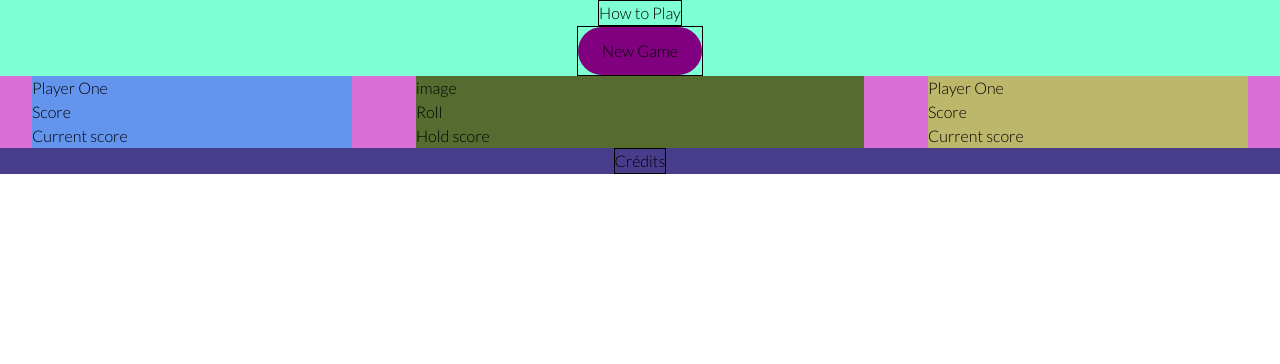
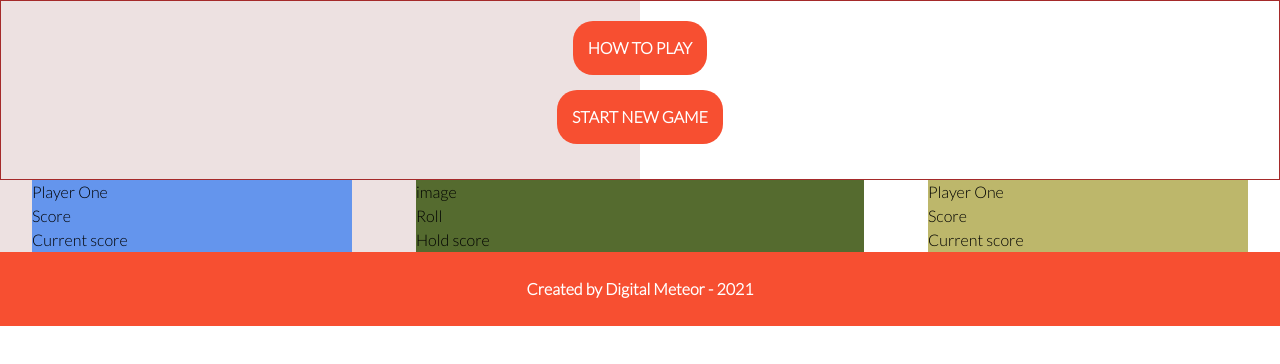
Before and after one commit to DigitalMeteorCode/Evaluation-JS-DiceGame, a plain HTML site: page index.html in a window 1280 px wide. Drawn offline with nearby package versions, Linux system fonts and the light colour scheme.

Commit message:
Eval2 - Navbar et footer stylisés

```diff
--- a/index.html
+++ b/index.html
@@ -14,10 +14,12 @@
 </head>
 <body>
     <nav class="nav">
-        <div class="nav_rules">How to Play</div>
-        <div class="nav_newgame">
-            <button class="rounded-full py-3 px-6">New Game</button>
+
+        <div class="nav_rules">
+            <button class="nav_rules_btn">HOW TO PLAY</button>
+            <div class="nav_rules_speech">Roll the dice. <br>The result will be keep in your current score. <br>You can roll the dice many times as you want, but play smart :<br> If the dice hits 1, your current score would be reset to 0 and your turn would end.<br> Hold your current score to save it in your global score and end your turn. <br>First player to reach 100 in his global score wins !</div>
         </div>
+        <button class="nav_newgame">START NEW GAME</button>
     </nav>
 
 
@@ -43,25 +45,8 @@
 
 
     <footer>
-        <div class="foot_credit">Crédits</div>
+        <div class="foot_credit">Created by Digital Meteor - 2021</div>
     </footer>
-
-
-
-
-
-
-
-
-
-
-
-
-
-
-
-
-
 
 
 
--- a/style.css
+++ b/style.css
@@ -1,29 +1,62 @@
 /* Accès à  la police Lato importée : font-family: 'Lato', sans-serif; */
+/*Ne pas oublier d'utiliser le framework tailwind pour la responsivité (consignes)*/
 
 * {
     font-family: 'Lato', sans-serif;
 }
+body {
+    background-image:linear-gradient(to right, #ede1e1, #ede1e1 50%, #ffffff 50%, #ffffff);/*inverser au changement de joueur*/
+    background-size: cover;
+    background-repeat: no-repeat;
+}
 
 .nav {
-    background-color: aquamarine;
+    border: 1px solid brown;
     display: flex;
     flex-direction: column;
     justify-content: center;
     align-items : center;
-
+    padding: 20px;
 }
-.nav_rules {
-    border: 1px solid black;
+.nav_rules_btn {
+    background-color: #F74F31;
+    color: white;
+    font-weight: bold;
+    padding: 15px;
+    border-radius: 20px 20px 20px 20px;
+}
+.nav_rules_btn:hover {
+    border-radius: 20px 20px 0px 0px;
+}
+.nav_rules_speech {
+    display: none;
+    position: absolute;
+    background-color: #F74F31;
+    color: white;
+    font-size: 1.3rem;
+    min-width: 160px;
+    z-index: 1;
+    text-align: center;
+    border-radius: 0px 15px  15px 10px;
+    padding: 15px;
+}
+.nav_rules:hover .nav_rules_speech {
+    display: block;
 }
 .nav_newgame {
-    border: 1px solid black;
+    background-color: #F74F31;
+    color: white;
+    font-weight: bold;
+    border-radius: 20px 20px 20px 20px;
+    padding : 15px;
+    margin: 15px;
+    transition: transform 0.8s ease;
 }
-.nav_newgame button {
-    background-color: purple;
+.nav_newgame:hover {
+    transform: scale(1.1,1.1);
 }
 
 .game {
-    background-color: orchid;
     display: flex;
     justify-content: space-around;
     align-items: center;
@@ -47,11 +80,15 @@
 
 
 footer {
-    background-color: darkslateblue;
+    background-color: #F74F31;
     display: flex;
     justify-content: center;
     align-items: center;
 }
 .foot_credit {
-    border: 1px solid black;
+    margin: 15px;
+    padding: 10px;
+    color: white;
+    text-align: center;
+    font-weight: bold;
 }
```
